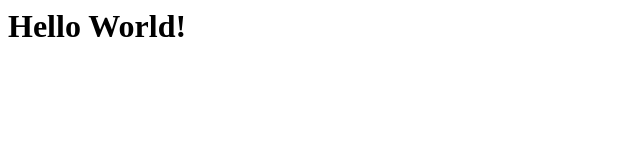
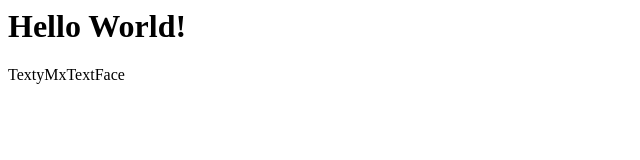
Before and after one commit to BoAllan/Udemy, a plain HTML site: page index.html in a window 1280 px wide. Shown: the whole page, without its empty margins (0-640 px from the left). Drawn offline with Linux system fonts and the light colour scheme.

Commit message:
Commit this too

```diff
--- a/index.html
+++ b/index.html
@@ -1 +1,5 @@
 <h1>Hello World!</h1>
+
+<div>
+    <p>TextyMxTextFace</p>
+</div>
```
